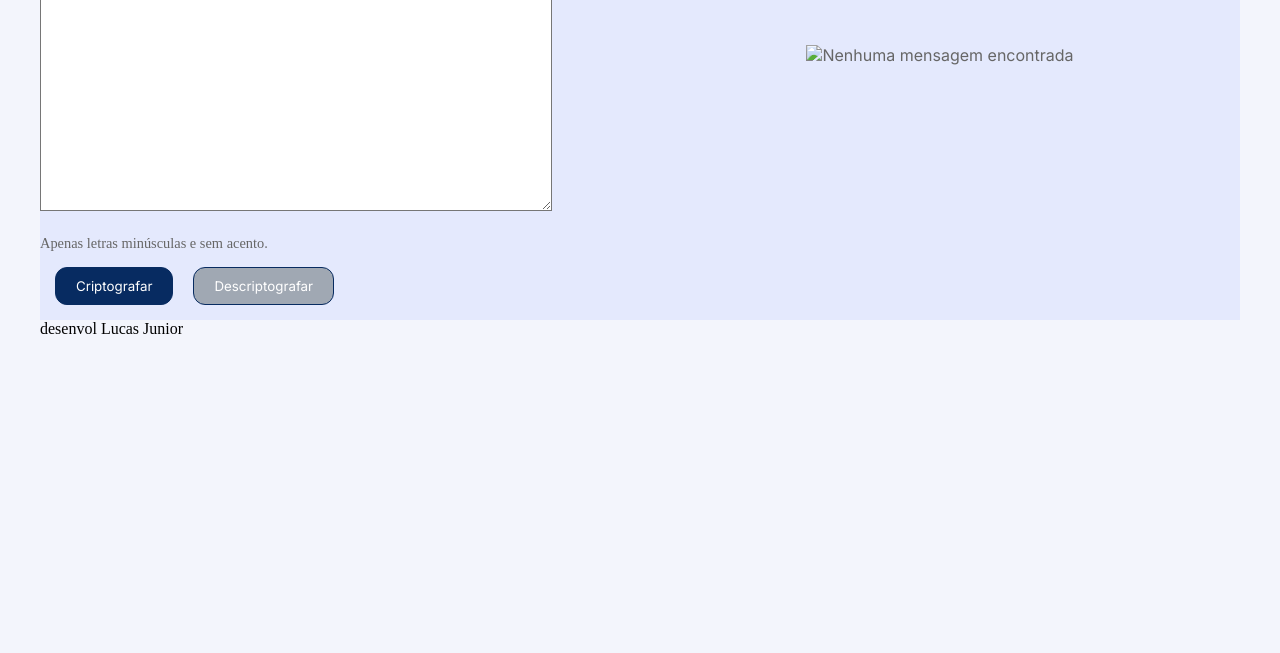
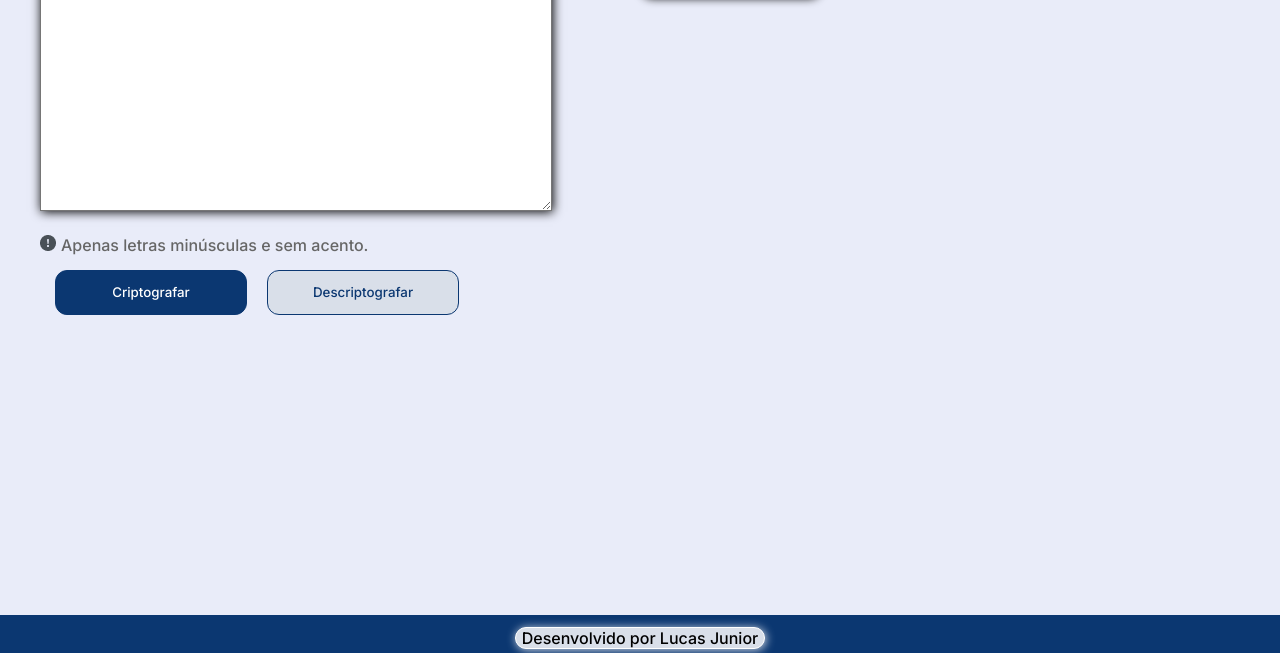
Before and after one commit to lucasjuniordev/challenge_1-Alura, a plain HTML site: page index.html in a window 1280 px wide. Shown: the part 147-800 px from the top of the page. Drawn offline with Linux system fonts and the light colour scheme.

Commit message:
terminando challenge

```diff
--- a/index.html
+++ b/index.html
@@ -12,30 +12,34 @@
 <body>
     <div class="container">
         <header>
-            <img src="assets/Top.png" alt="Icon_Alura">
+            <a href="https://www.alura.com.br" target="_blank">
+                <img src="assets/Top.png" alt="Icon_Alura">
+            </a>
         </header>
         <main>
             <section class="input-section">
                 <textarea id="inputText" placeholder="digite seu texto"></textarea>
-                <p class="note">Apenas letras minúsculas e sem acento.</p>
+                <p class="note"><img src="assets/bi_exclamation-circle-fill.png" alt="!"></i>Apenas letras minúsculas e sem acento.</p>
                 <div class="buttons">
                     <button id="encryptBtn" class="btn">Criptografar</button>
                     <button id="decryptBtn" class="btn secondary">Descriptografar</button>
                 </div>
-
             </section>
             <section class="output-section">
                 <div class="output-placeholder">
                     <img src="assets/1.PNG" alt="Nenhuma mensagem encontrada">
                 </div>
                 <textarea id="outputText" readonly></textarea>
-                <button id="copyBtn" class="btn">Copiar</button>
+                <p class="note2"><img src="assets/bi_exclamation-circle-fill.png" alt="!"></i>Apenas letras minúsculas e sem acento.</p>
+                <div class="copyButton">
+                    <button id="copyBtn" class="btn">Copiar</button>
+                </div>
             </section>
         </main>
-        <footer>
-            <p>desenvol Lucas Junior</p>
-        </footer>
     </div>
     <script src="script.js"></script>
 </body>
+<footer>
+    <p>Desenvolvido por <a href="https://github.com/lucasjuniordev" target="_blank">Lucas Junior</a></p>
+</footer>
 </html>
--- a/styles.css
+++ b/styles.css
@@ -4,16 +4,27 @@
     box-sizing: border-box;
 }
 
+p img{
+    top: 0;
+    margin-right: 5px;
+}
+
+p{
+    top: 0;
+    bottom: 0;
+}
+
 
 body {
     display: flex;
+    flex-direction: column;
     justify-content: center;
     align-items: center;
     height: 100vh;
 }
 
 .container {
-    background-color: #F3F5FC;
+    background-color: #e9ecf9;
     display: flex;
     flex-direction: column;
     height: 100%;
@@ -32,13 +43,13 @@ main {
 }
 
 section {
-    background-color: #e4e9fd;
+    background-color: #e9ecf9;
     width: 100%;
 }
 
 .input-section #inputText{
     font-family: "Inter", sans-serif;
-    font-weight: 400;
+    font-weight: 500;
     height: 20vw;
     width: 40vw;
     padding: 10px;
@@ -48,14 +59,12 @@ section {
 }
 
 .input-section #inputText::placeholder {
-    text-align: left; /* Alinhar o placeholder à esquerda */
-    padding-top: 0; /* Remover padding superior */
-    margin-top: -5px; /* Ajustar a margem superior para alinhar no topo */
+    text-align: left;
 }
 
 .output-section{
     font-family: "Inter", sans-serif;
-    font-weight: 400;
+    font-weight: 500;
 }
 
 textarea {
@@ -64,6 +73,7 @@ textarea {
     width: 40vw;
     padding: 10px;
     margin-bottom: 10px;
+    box-shadow: 1px 1px 10px black;
 }
 
 .buttons {
@@ -74,44 +84,59 @@ textarea {
 
 .btn {
     font-family: "Inter", sans-serif;
-    font-weight: 400;
-    background-color: #072B61;
+    font-weight: 500;
+    background-color: #0b3771;
     color: #FFFFFF;
-    border: solid 1px  #072B61;
+    border: solid 1px  #0b3771;
     padding: 10px 20px;
     cursor: pointer;
     border-radius: 12px;
     margin: 5px;
+    width: 15vw;
+    height: 3.5vw;
 }
 
 .btn.secondary {
-    background-color: #a0a8b3;
-    border: solid 1px  #072B61;
+    color: #0b3771;
+    background-color: #d9dfe9;
+    border: solid 1px  #0b3771;
 }
 
 .btn:hover{
-    background-color: #a0a8b3;
+    color: #0b3771;
+    background-color: #d9dfe9;
 
 }
 
 .btn.secondary:hover {
-    background-color: #072B61;
+    color: #d9dfe9;
+    background-color: #0b3771;
 }
 
 .note {
-    font-size: 0.9rem;
+    font-family: "Inter", sans-serif;
+    font-weight: 500;
+    font-size: 1em;
     color: #666;
     margin-top: 10px;
 }
 
 .output-placeholder {
     display: flex;
-    flex-direction: column;
-    align-items: center;
-    justify-content: center;
-    height: 200px;
+    position: relative;
+    flex-direction: row;
+    justify-content: flex-start;
+    height: 242px;
     text-align: center;
-    color: #666;
+    align-items: flex-start;
+}
+
+
+.output-placeholder img{
+    border: 1px solid #ffffff;
+    border-radius: 12px;
+    width: 30%;
+    box-shadow: 1px 1px 10px black;
 }
 
 #outputText {
@@ -120,14 +145,79 @@ textarea {
 
 #copyBtn {
     display: none;
-    background-color: #072B61;
     color: #fff;
-    border: none;
+    font-family: "Inter", sans-serif;
+    font-weight: 500;
+    background-color: #0b3771;
+    border: solid 1px  #0b3771;
     padding: 10px 20px;
     cursor: pointer;
-    border-radius: 5px;
+    border-radius: 12px;
+    margin: 5px;
+}
+
+#copyBtn:hover{
+    color: #0b3771;
+    background-color: #d9dfe9;
+
+}
+
+.copyButton{
+    display: flex;
+    gap: 10px;
+    padding: 10px;
+    margin-top: 2.75vw;
+}
+
+.note2{
+    display: none;
+    font-family: "Inter", sans-serif;
+    font-weight: 500;
+    font-size: 1em;
+    color: #666;
     margin-top: 10px;
-    border: solid 1px  #a0a8b3;
+}
+
+footer{
+    background-color: #0b3771;
+    display: flex;
+    flex-direction: column;
+    align-items: center;
+    font-family: "Inter", sans-serif;
+    font-weight: 500;
+    text-align: center;
+    width: 100%;
+    height: 3vw;
+    padding: 1vw;
+}
+
+footer p {
+    background-color: #d9dfe9;
+    text-align: center;
+    width: 20%;
+    box-shadow: 1px 1px 10px #d9dfe9;
+    border: solid 1px  #ffffff;
+    border-radius: 12px;
+
+}
+
+footer a {
+    text-decoration: none;
+    color: inherit;
+    transition: color 0.75s ease-in-out;
+}
+
+footer a:hover {
+    animation: colorChange 0.75s forwards;
+}
+
+@keyframes colorChange {
+    from {
+        color: inherit;
+    }
+    to {
+        color: #5500ff9a; /* Cor desejada ao passar o mouse, por exemplo, tom de tomate */
+    }
 }
 
 /* Responsivo para tablets */
```
Also changed, not shown: assets/bi_exclamation-circle-fill.png (added).
